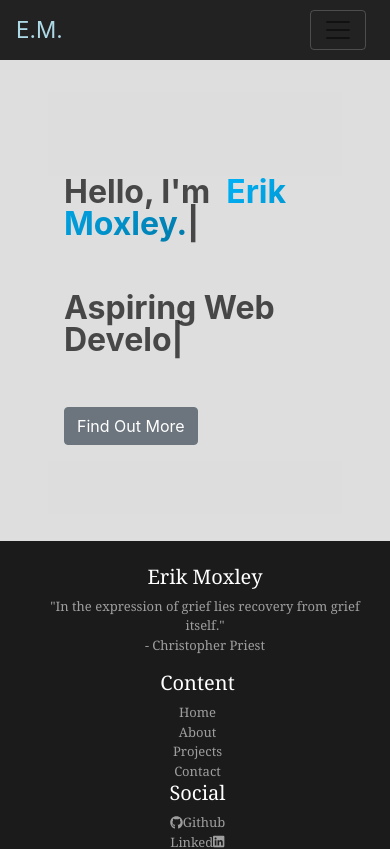
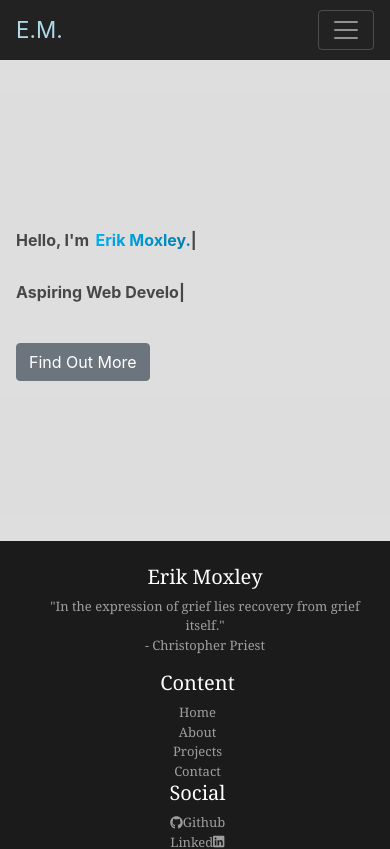
Before and after one commit to ErikMoxley/portfolio, a React (Create React App) app: page / in a window 390 px wide. Shown: the top 849 px of the page. Built offline with nearby package versions, Linux system fonts and the light colour scheme.

Commit message:
update navbar hamburger changed to variant dark.

```diff
--- a/src/components/nav/Nav.js
+++ b/src/components/nav/Nav.js
@@ -59,12 +59,15 @@ export default class NavigationBar extends React.Component {
           }}
         >
           <header>
-            <Navbar className="navigation__navbar" expand="md">
+            <Navbar variant="dark" className="navigation__navbar" expand="md">
               <Navbar.Brand className="navBrand" href="/">
                 E.M.
               </Navbar.Brand>
 
-              <NavbarToggler onClick={this.toggleNavbar} className="mr-2" />
+              <NavbarToggler
+                class="navbar navbar-dark bg-dark"
+                onClick={this.toggleNavbar}
+              />
 
               <Collapse isOpen={!this.state.collapsed} navbar>
                 <Nav className="ml-auto">
--- a/src/pages/Home.js
+++ b/src/pages/Home.js
@@ -13,7 +13,7 @@ const GridWrapper = styled.div`
   margin-bottom: -1em;
 `;
 export const Home = props => (
-  <GridWrapper className="gridWrap">
+  <GridWrapper className="gridWrap-Home">
     <div id="top">
       <Jumbotron className="jumbotron" fluid>
         <Container className="container" fluid>
--- a/src/styles/Home.css
+++ b/src/styles/Home.css
@@ -7,8 +7,14 @@
 
 @media screen and (max-width: 40em) {
   .gridWrap {
-    margin-left: 3em !important;
-    margin-right: 3em !important;
+    margin-left: 4em !important;
+    margin-right: 4em !important;
+  }
+}
+@media screen and (max-width: 40em) {
+  .gridWrap-Home {
+    margin-left: 0em !important;
+    margin-right: 0em !important;
   }
 }
 
@@ -62,10 +68,10 @@
   }
 }
 
-@media screen and (max-width: 35em) {
+@media screen and (max-width: 40em) {
   .hero {
-    font-size: 2rem;
-    line-height: 1;
+    font-size: 1rem;
+    line-height: 0;
     margin-top: 0rem;
   }
 }
@@ -75,7 +81,7 @@
   background-clip: text;
   -webkit-background-clip: text !important;
   -webkit-text-fill-color: transparent;
-  padding-left: 1rem;
+  padding-left: 0.4em;
 }
 .jumbotron {
   min-height: 50vh;
--- a/src/styles/Nav.css
+++ b/src/styles/Nav.css
@@ -5,8 +5,9 @@
   text-transform: uppercase;
 }
 
-.navbar-light .navbar-toggler {
-  border-color: rgba(133, 133, 133, 0.438);
+.navbar-dark .navbar-toggler {
+  border-color: #85858570;
+  outline: none !important;
 }
 
 .navbar__link {
```
